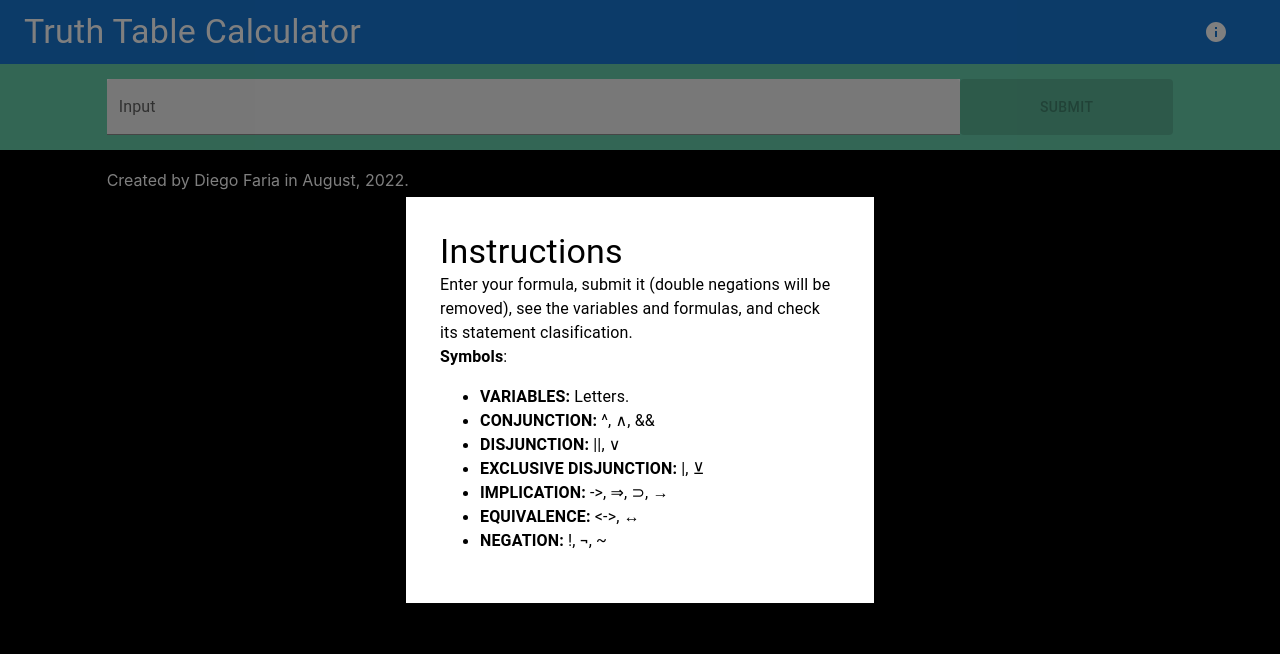
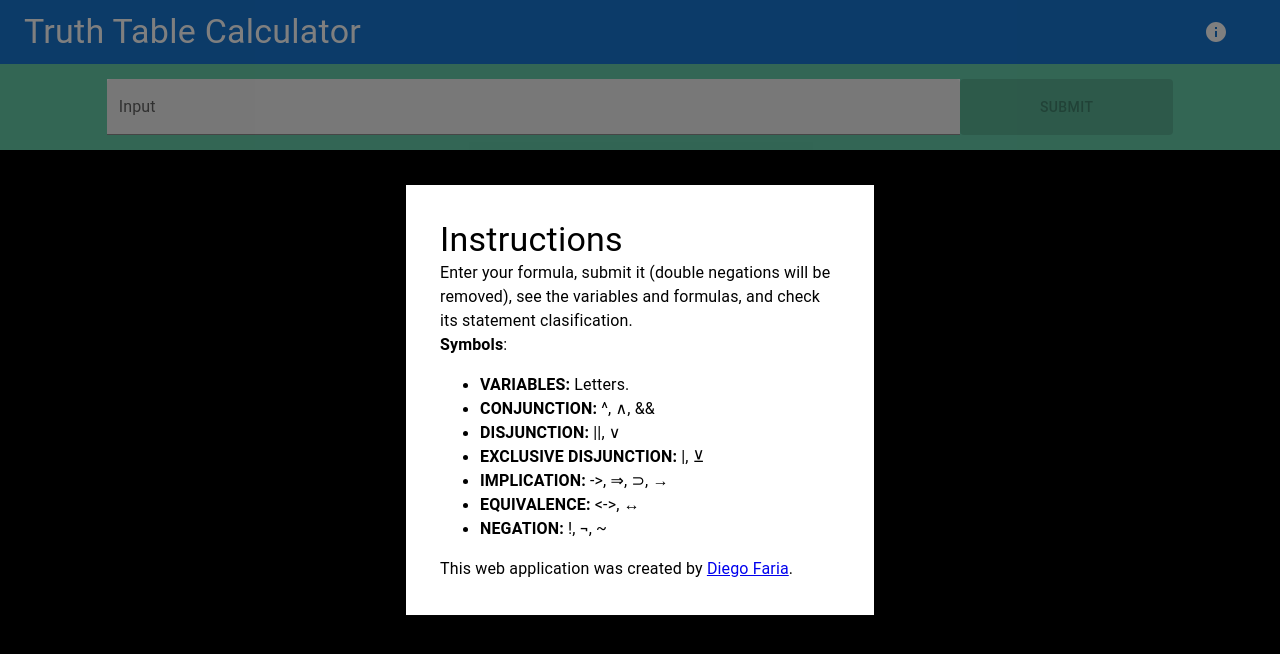
Before and after one commit to DiegoEfu/react-truth-table, a React (Create React App) app: page / in a window 1280 px wide. Both pictures are taken after a click on the button "menu". Shown: the top 654 px of the page. Built offline with nearby package versions, Linux system fonts and the light colour scheme.

Commit message:
deleted footer and fixed some issues

```diff
--- a/public/index.html
+++ b/public/index.html
@@ -11,7 +11,7 @@
     />
     <link rel="apple-touch-icon" href="%PUBLIC_URL%/logo192.png" />
     <link rel="manifest" href="%PUBLIC_URL%/manifest.json" />
-    <title>Truth Table Calculator by Diego Faria</title>
+    <title>Truth Table Calculator</title>
   </head>
   <body>
     <noscript>You need to enable JavaScript to run this app.</noscript>
--- a/src/App.jsx
+++ b/src/App.jsx
@@ -1,12 +1,11 @@
 import './App.css';
-import {Title, Input, Footer} from './components/index';
+import {Title, Input} from './components/index';
 
 const App = () => {
   return (
     <>
       <Title /> { /* Title of the App 'Truth Table Calculator' */ }
       <Input /> { /* Text Field, Submit button and result tables */ }
-      <Footer /> { /* Footer with information about the app's developer and the app itself */ }
     </>
   );
 };
--- a/src/components/Footer/Footer.jsx
+++ /dev/null
@@ -1,17 +0,0 @@
-import { Typography, Grid } from '@mui/material';
-import React from 'react';
-
-const Footer = () => {
-
-  return (
-    <Grid container>
-      <Grid item xs={1} />
-      <Grid item>
-      <Typography textAlign='center' color={"white"} variant='body-2'>Created by Diego Faria in August, 2022.</Typography>
-      </Grid>
-      <Grid item xs={1} />
-    </Grid>
-  );
-};
-
-export default Footer;
--- a/src/components/Title/Title.jsx
+++ b/src/components/Title/Title.jsx
@@ -24,9 +24,10 @@ const Title = () => {
         <Box sx={{ flexGrow: 1 }}>
             <AppBar position="static">
                 <Toolbar>
-                <Typography variant="h4" component="div" sx={{ flexGrow: 1 }}>
+                    <Typography variant="h4" sx={{ flexGrow: 1 }}>
                         Truth Table Calculator
                     </Typography>
+
                     <IconButton
                         size="large"
                         edge="end"
@@ -62,6 +63,9 @@ const Title = () => {
                     <li><Typography variant='body1'><strong>EQUIVALENCE:</strong> {'<->'}, ↔ </Typography></li>
                     <li><Typography variant='body1'><strong>NEGATION:</strong> !, ¬, ~</Typography></li>
                 </ul>
+
+                <Typography variant='body1'>This web application was created by&nbsp;
+                <a href="https://www.linkedin.com/in/diego-faria-aa53bb205/">Diego Faria</a>.</Typography>
             </Box>
         </Modal>
     </>
--- a/src/components/index.js
+++ b/src/components/index.js
@@ -1,3 +1,2 @@
 export {default as Title} from './Title/Title.jsx';
 export {default as Input} from './Workspace/Input.jsx';
-export {default as Footer} from './Footer/Footer.jsx';
```
Lines whose indentation alone changed are shown as unchanged.
